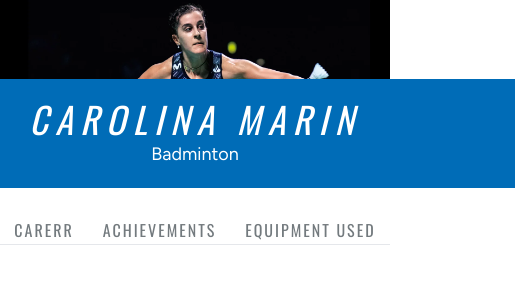
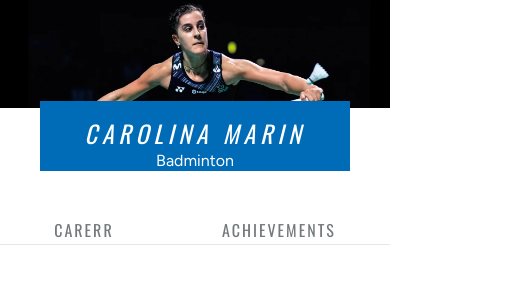
Before and after one commit to Maalenn/TechA-Yonex-Clone, a website: page 2nd-mission/public/athlete-profile.html in a window 390 px wide. Shown: the whole page, 515 px wide, since content can reach past the window. Drawn offline with nearby package versions, Linux system fonts and the light colour scheme; a web font is replaced by a local one.

Commit message:
feat(athleteProfile): add reponsive sidebar

```diff
--- a/2nd-mission/public/athlete-profile.html
+++ b/2nd-mission/public/athlete-profile.html
@@ -24,12 +24,12 @@
             <img class="w-100%" src="../assets/images/athlete-profile.img/CarolinaMarin_main.webp" alt="person">
             <!-- start title  -->
             <div class="flex relative justify-center ">
-                <div class="absolute w-[640px] bg-[#006cb7]
-                            text-white py-5  px-8 bottom-[-80px] text-center ">
+                <div class="absolute w-[310px]  md:w-[640px] h-[70px] md:h-[113px] bg-[#006cb7]
+                text-white py-5  px-8 bottom-[-63px] md:bottom-[-80px] text-center ">
                     <div class="name">
-                        <span class="italic text-4xl tracking-[0.2em] uppercase m-0 ">Carolina Marin</span>
+                        <span class="italic text-[24px] mb-[-3px] md:text-4xl tracking-[0.2em] uppercase m-0">Carolina Marin</span>
                     </div>
-                    <div class="text-lg font-[Figtree]">
+                    <div class="text-[16px] md:text-lg mb-[12px] font-[Figtree]">
                         <span>Badminton</span>
                     </div>
                 </div>
@@ -46,7 +46,7 @@
                     <ul class=" flex flex-row justify-around lg:flex-col tracking-[2px] text-[#737a7e] ">
                         <li class="mb-[2px] lg:mb-[40px]"><a href="#career">carerr</a></li>
                         <li class="mb-[2px] lg:mb-[40px]"><a href="#achievement">achievements</a></li>
-                        <li class="mb-[2px] lg:mb-[20px]"><a href="#equipment">Equipment used</a></li>
+                        <li class="max-[399px]:hidden sm:mb-[2px] lg:mb-[20px]"><a href="#equipment">Equipment used</a></li>
                     </ul>
                 </div>
             </div>
```
